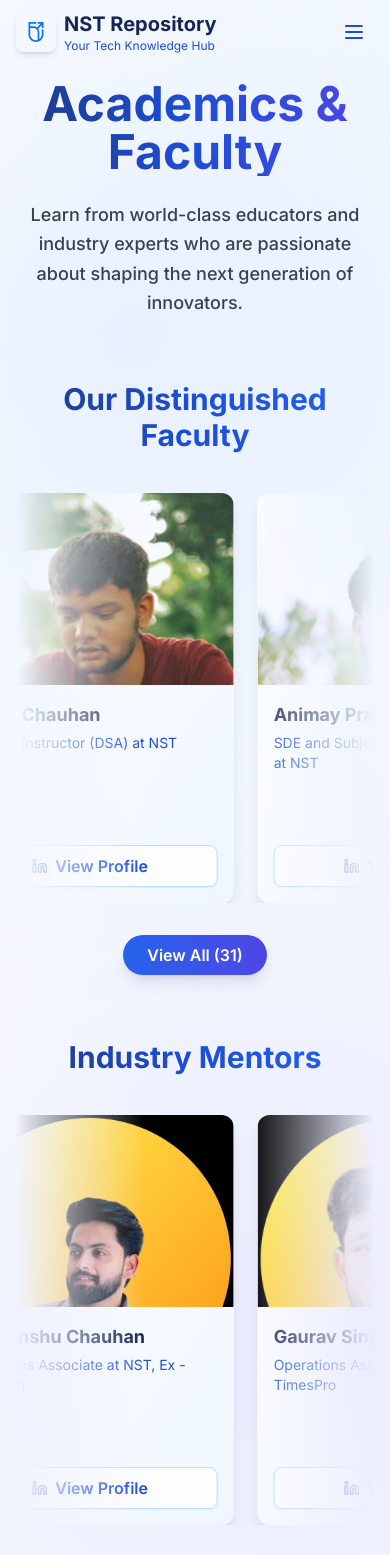
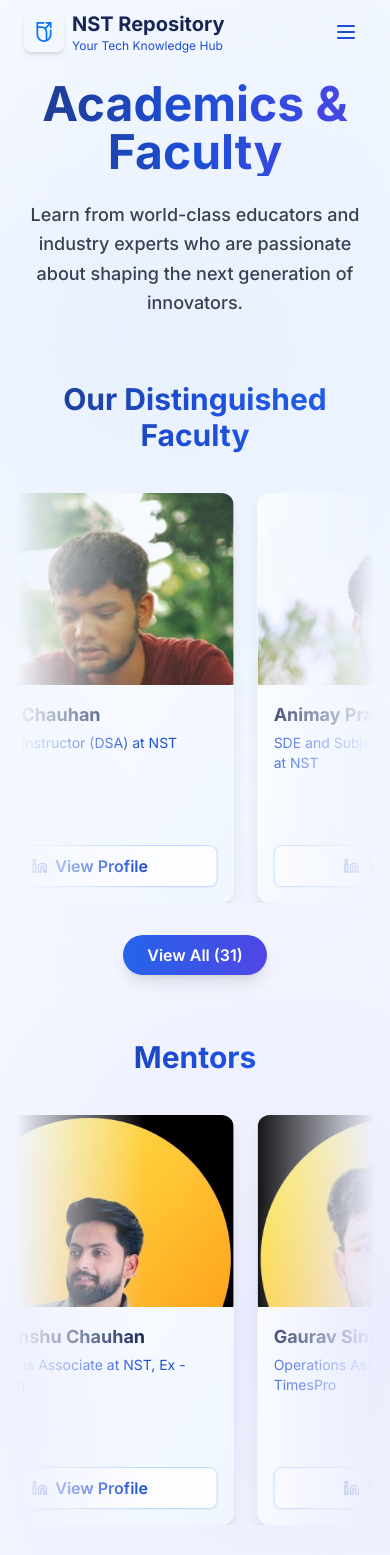
Before and after one commit to MerakiWorks-1/Project-01-NST, a React (Vite) app: page /academics/faculty in a window 390 px wide. Shown: the top 1555 px of the page. Built offline with nearby package versions, Linux system fonts and the light colour scheme.

Commit message:
initial all push

```diff
--- a/src/components/AcademicsFaculty.tsx
+++ b/src/components/AcademicsFaculty.tsx
@@ -200,7 +200,7 @@ const AcademicsFaculty = () => {
               sectionId="faculty"
             />
             <FlowingCardsSection
-              title="Industry Mentors"
+              title="Mentors"
               data={mentorList}
               sectionId="mentors"
             />
--- a/src/components/Dummy.tsx
+++ b/src/components/Dummy.tsx
@@ -117,7 +117,7 @@ export default function Header1() {
         borderBottom: isScrolled ? "1px solid rgba(59, 130, 246, 0.1)" : "none",
       }}
     >
-      <div className="mx-auto max-w-8xl px-4 sm:px-6 lg:px-8">
+      <div className="mx-auto max-w-8xl px-6 sm:px-8 lg:px-8">
         <div className="flex h-16 items-center justify-between lg:h-20">
           <motion.div
             className="flex items-center space-x-2"
```
